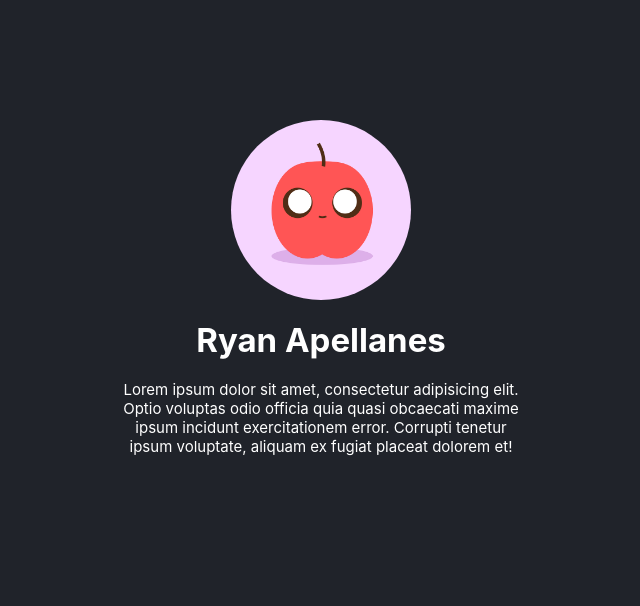
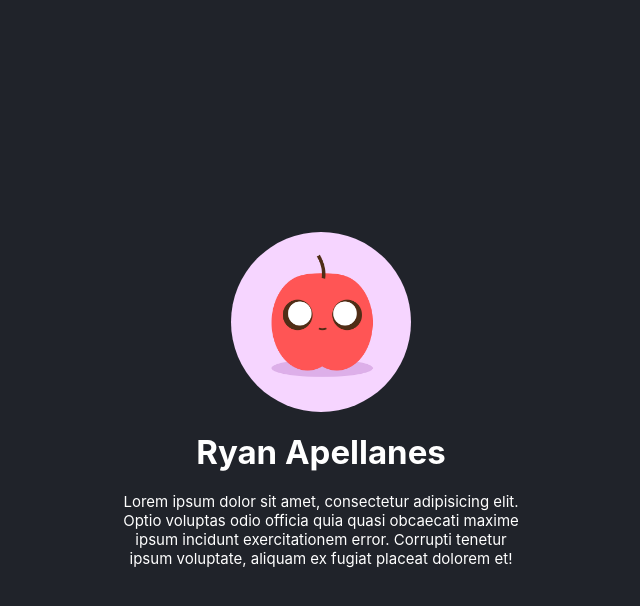
Before and after one commit to ryanapples/portfolio-v2, a React (Create React App) app: page / in a window 1280 px wide. Shown: the top 606 px of the page, without its empty margins (319-959 px from the left). Built offline with nearby package versions, Linux system fonts and the light colour scheme.

Commit message:
bio temporary alignment

```diff
--- a/src/components/App.js
+++ b/src/components/App.js
@@ -2,7 +2,12 @@ import React from 'react';
 import Bio from './Bio';
 import styled from 'styled-components';
 
-const Container = styled.section`
+const Container = styled.div`
+  display: flex;
+  align-items: center;
+  justify-content: center;
+  height: 100vh;
+  width: 100%;
   text-align: center;
 `;
 
--- a/src/components/Bio.js
+++ b/src/components/Bio.js
@@ -2,10 +2,7 @@ import React from 'react';
 import styled from 'styled-components';
 import bioAvatar from '../assets/bio-ra-avatar.png';
 
-const Wrapper = styled.div`
-  margin: 80px auto 50px;
-  padding: 40px;
-`;
+const Wrapper = styled.div``;
 
 const Image = styled.img.attrs({
   src: `${bioAvatar}`,
```
